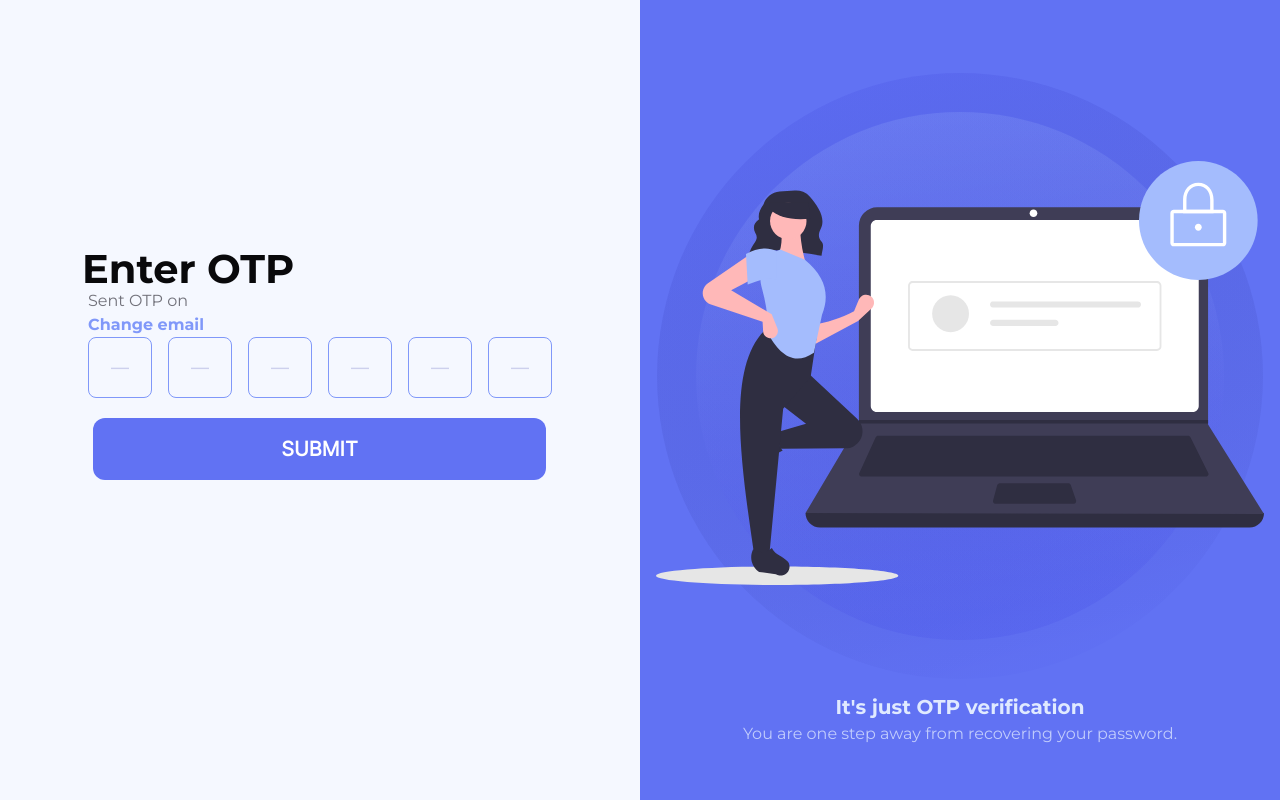
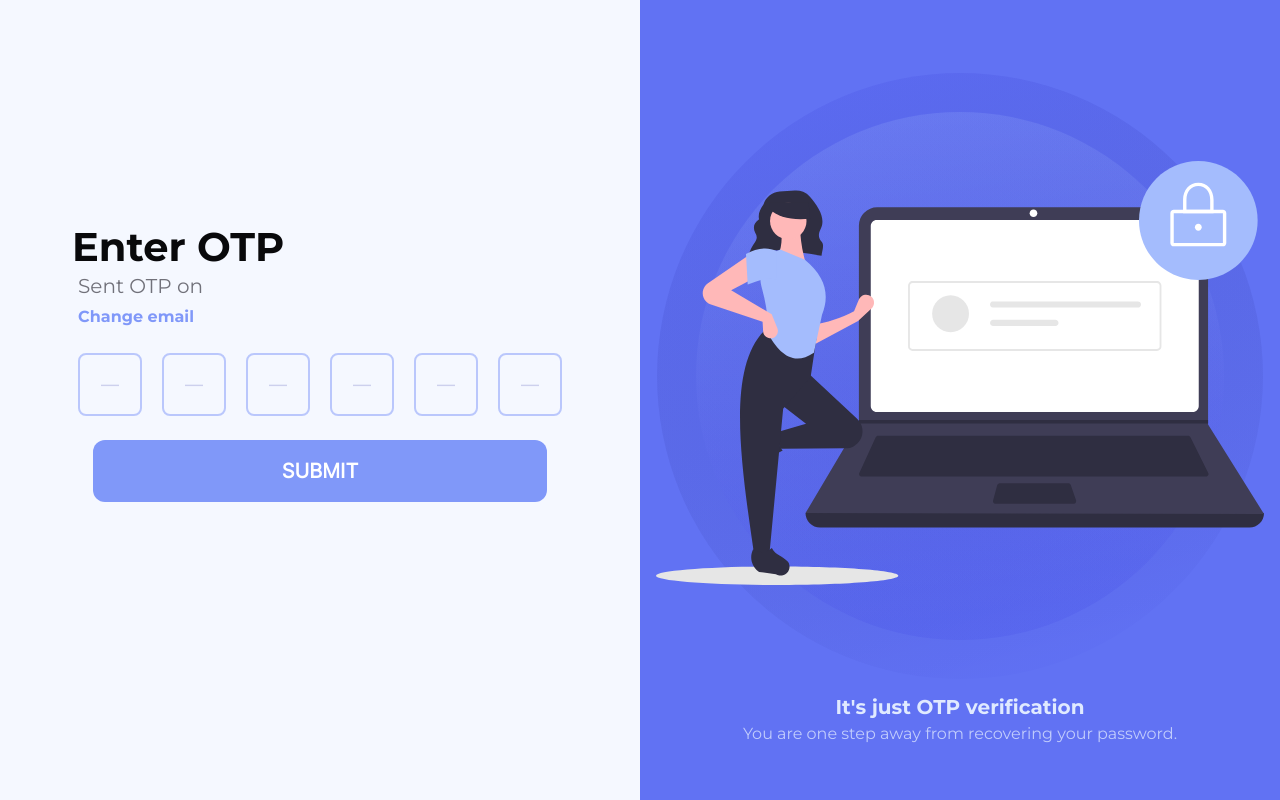
Before and after one commit to lordwebkit/tenchat, a Nuxt app: page /auth/otp in a window 1280 px wide. Built offline with nearby package versions, Linux system fonts and the light colour scheme.

Commit message:
Add, interaction with inputs

```diff
--- a/pages/auth/login.vue
+++ b/pages/auth/login.vue
@@ -17,8 +17,8 @@ const { loading, authenticated, authUserError } = storeToRefs(useAuthStore());
 const router = useRouter();
 
 const user = ref({
-  email: "kminchelle",
-  password: "0lelplR",
+  email: "",
+  password: "",
 });
 
 const isVisiblePassword = ref(false);
--- a/pages/auth/otp.vue
+++ b/pages/auth/otp.vue
@@ -6,25 +6,66 @@ import AuthTitle from "~/components/auth/Title.vue";
 import AuthButton from "~/components/auth/Button.vue";
 
 const { form } = storeToRefs(useRegistrationStore());
+const { authenticateUser } = useAuthStore();
+const { loading, authenticated } = storeToRefs(useAuthStore());
 
-const otp = ref({
-  email: "kminchelle",
-  password: "0lelplR",
-});
+const inputs = ref(["", "", "", "", "", ""]);
+const router = useRouter();
 
-const isUserFilled = computed(() => {
+const isInputsFilled = computed(() => {
+  for (const [field, value] of Object.entries(inputs.value)) {
+    if (value === "") {
+      return false;
+    }
+  }
+
   return true;
 });
 
 const isUserValid = computed(() => {
-  if (!isUserFilled.value) {
+  if (!isInputsFilled.value) {
     return false;
   }
 
   return true;
 });
 
-const login = async () => {};
+const moveToNext = (index: number, event: Event) => {
+  const inputValue = (event.target as HTMLInputElement).value;
+
+  inputs.value[index] = inputValue.length > 1 ? inputValue[1] : inputValue[0];
+
+  const nextInputIndex = index + 1;
+
+  if (inputs.value[nextInputIndex] !== undefined) {
+    const nextInput = document.querySelectorAll("input")[
+      nextInputIndex
+    ] as HTMLInputElement;
+    nextInput.focus();
+  } else {
+    const nextInput = document.querySelectorAll("input")[0] as HTMLInputElement;
+    nextInput.focus();
+  }
+};
+
+const paste = (event: ClipboardEvent) => {
+  if (event.clipboardData) {
+    const pastedText = event.clipboardData.getData("text");
+    const pastedLetters = pastedText.split("");
+
+    inputs.value = inputs.value.map((value, index) => {
+      return pastedLetters[index];
+    });
+  }
+};
+
+const login = async () => {
+  await authenticateUser({ email: "kminchelle", password: "0lelplR" });
+
+  if (authenticated) {
+    router.push("/");
+  }
+};
 
 definePageMeta({
   layout: "auth",
@@ -35,60 +76,82 @@ definePageMeta({
   <div
     class="bg-auth-left flex h-full px-4 pt-4 md:pt-0 md:justify-center md:items-center"
   >
-    <div class="flex flex-col gap-5 w-full md:w-auto md:translate-y-[-36px]">
-      <div class="flex flex-col">
+    <div class="flex flex-col gap-6 w-full md:w-auto md:translate-y-[-36px]">
+      <div class="flex flex-col gap-6">
+        <div class="flex flex-col gap-1">
           <AuthTitle class="md:translate-x-[-6px]">Enter OTP</AuthTitle>
-        <p class="text-[#71717A]">
+          <p class="text-[#71717A] text-[20px]">
             Sent OTP on <span class="text-auth-element">{{ form.email }}</span>
           </p>
+          <div class="">
             <NuxtLink
               class="font-bold text-auth-element hover:text-auth-right"
               to="/auth/signup"
               >Change email</NuxtLink
             >
-        <div class="flex gap-4">
+          </div>
+        </div>
+        <div class="flex gap-5">
           <input
             type="text"
             placeholder="—"
-            class="border border-auth-element rounded-lg p-4 w-16 text-center font-[Inter] text-[18px] bg-transparent outline:border-auth-element placeholder:text-[#2D31A6] placeholder:text-opacity-20"
-            maxlength="1"
+            class="border-auth-element border-2 border-opacity-50 rounded-lg p-4 w-16 text-center font-[Inter] text-[18px] bg-transparent outline-auth-element placeholder:text-[#2D31A6] placeholder:text-opacity-20"
+            maxlength="2"
+            v-model="inputs[0]"
+            @input="moveToNext(0, $event)"
+            @paste="paste"
           />
           <input
             type="text"
             placeholder="—"
-            class="border border-auth-element rounded-lg p-4 w-16 text-center font-[Inter] text-[18px] bg-transparent outline:border-auth-element placeholder:text-[#2D31A6] placeholder:text-opacity-20"
-            maxlength="1"
+            class="border-auth-element border-2 border-opacity-50 rounded-lg p-4 w-16 text-center font-[Inter] text-[18px] bg-transparent outline-auth-element placeholder:text-[#2D31A6] placeholder:text-opacity-20"
+            maxlength="2"
+            v-model="inputs[1]"
+            @input="moveToNext(1, $event)"
+            @paste="paste"
           />
           <input
             type="text"
             placeholder="—"
-            class="border border-auth-element rounded-lg p-4 w-16 text-center font-[Inter] text-[18px] bg-transparent outline:border-auth-element placeholder:text-[#2D31A6] placeholder:text-opacity-20"
-            maxlength="1"
+            class="border-auth-element border-2 border-opacity-50 rounded-lg p-4 w-16 text-center font-[Inter] text-[18px] bg-transparent outline-auth-element placeholder:text-[#2D31A6] placeholder:text-opacity-20"
+            maxlength="2"
+            v-model="inputs[2]"
+            @input="moveToNext(2, $event)"
+            @paste="paste"
           />
           <input
             type="text"
             placeholder="—"
-            class="border border-auth-element rounded-lg p-4 w-16 text-center font-[Inter] text-[18px] bg-transparent outline:border-auth-element placeholder:text-[#2D31A6] placeholder:text-opacity-20"
-            maxlength="1"
+            class="border-auth-element border-2 border-opacity-50 rounded-lg p-4 w-16 text-center font-[Inter] text-[18px] bg-transparent outline-auth-element placeholder:text-[#2D31A6] placeholder:text-opacity-20"
+            maxlength="2"
+            v-model="inputs[3]"
+            @input="moveToNext(3, $event)"
+            @paste="paste"
           />
           <input
             type="text"
             placeholder="—"
-            class="border border-auth-element rounded-lg p-4 w-16 text-center font-[Inter] text-[18px] bg-transparent outline:border-auth-element placeholder:text-[#2D31A6] placeholder:text-opacity-20"
-            maxlength="1"
+            class="border-auth-element border-2 border-opacity-50 rounded-lg p-4 w-16 text-center font-[Inter] text-[18px] bg-transparent outline-auth-element placeholder:text-[#2D31A6] placeholder:text-opacity-20"
+            maxlength="2"
+            v-model="inputs[4]"
+            @input="moveToNext(4, $event)"
+            @paste="paste"
           />
           <input
             type="text"
             placeholder="—"
-            class="border border-auth-element rounded-lg p-4 w-16 text-center font-[Inter] text-[18px] bg-transparent outline:border-auth-element placeholder:text-[#2D31A6] placeholder:text-opacity-20"
-            maxlength="1"
+            class="border-auth-element border-2 border-opacity-50 rounded-lg p-4 w-16 text-center font-[Inter] text-[18px] bg-transparent outline-auth-element placeholder:text-[#2D31A6] placeholder:text-opacity-20"
+            maxlength="2"
+            v-model="inputs[5]"
+            @input="moveToNext(5, $event)"
+            @paste="paste"
           />
         </div>
       </div>
-      <div class="flex flex-col gap-7 md:pl-[5px] md:pr-[6px]">
+      <div class="flex flex-col gap-7 md:pl-[15px] md:pr-[15px]">
         <AuthButton
           :active="isUserValid"
-          :loading="false"
+          :loading="loading"
           @click.prevent="() => (isUserValid ? login() : '')"
           :class="isUserValid ? 'cursor-pointer' : 'cursor-default'"
         >
```
Lines whose indentation alone changed are shown as unchanged.
